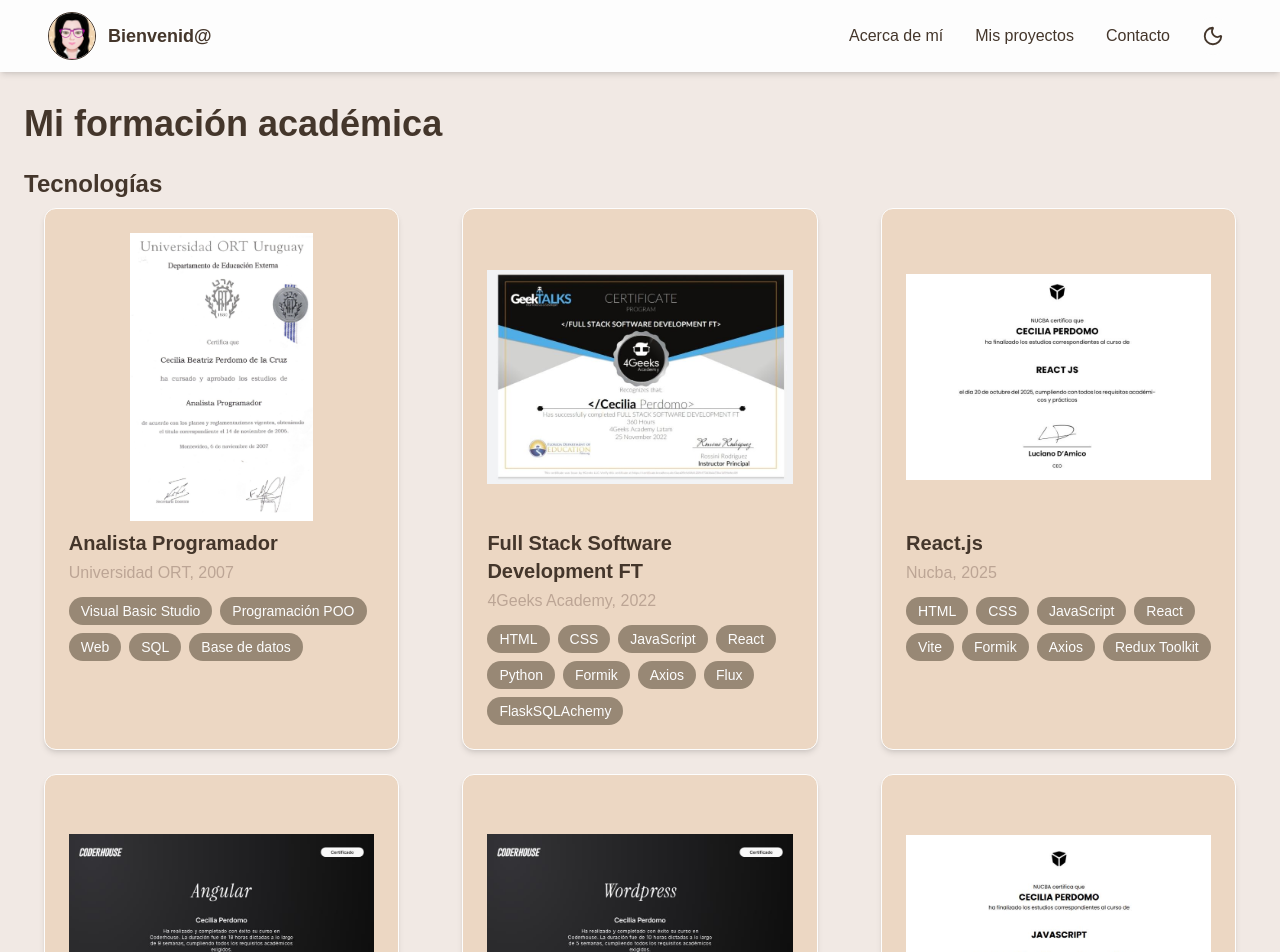
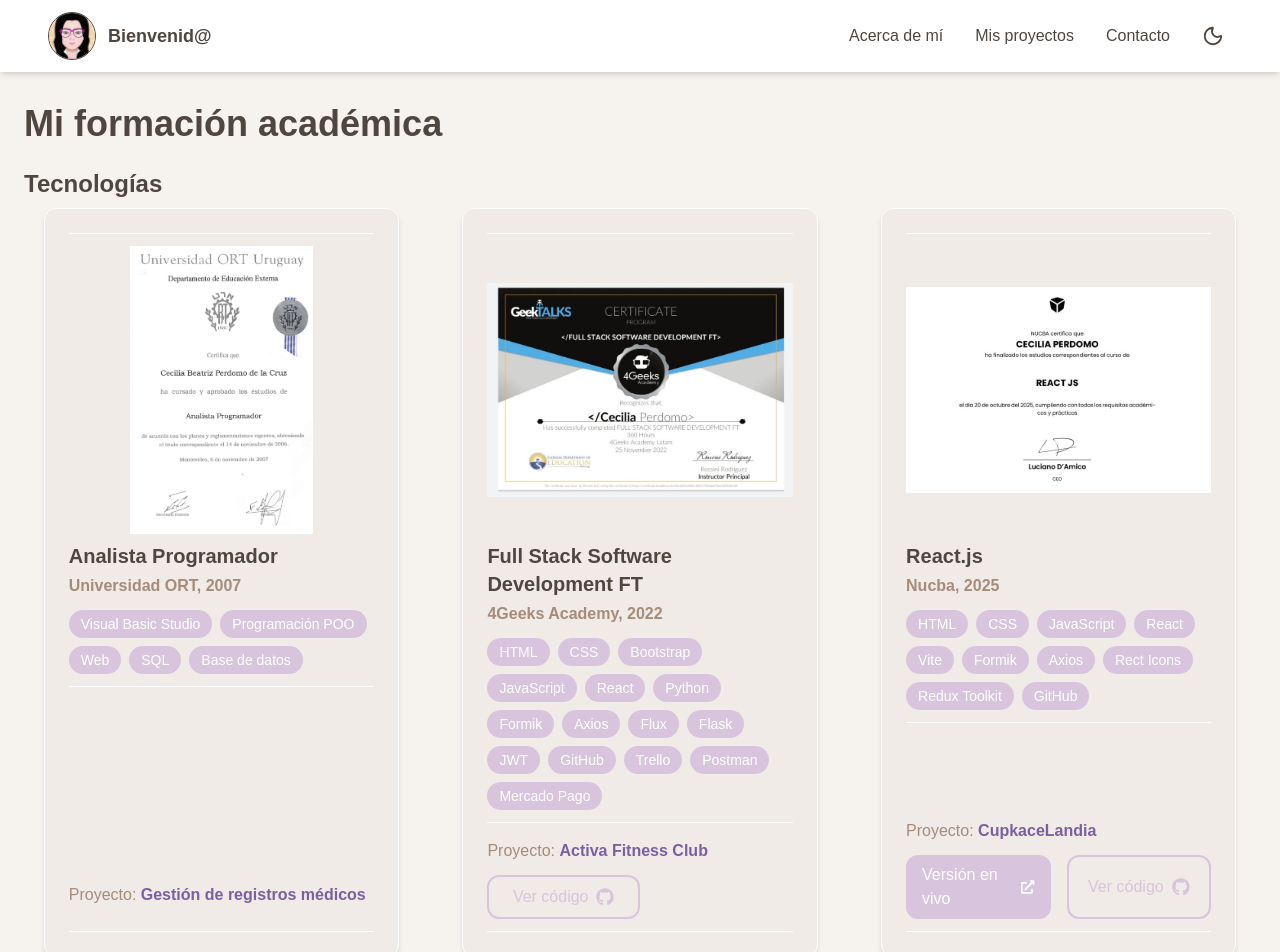
Before and after one commit to CeciliaBPerdomo/portfolio_cecilia, a React (Vite) app: page /estudios in a window 1280 px wide. Shown: the top 952 px of the page. Built offline with nearby package versions, Linux system fonts and the light colour scheme.

Commit message:
Estudios y paleta de colores

```diff
--- a/src/componentes/AcercaDeMi/Acerca.jsx
+++ b/src/componentes/AcercaDeMi/Acerca.jsx
@@ -6,7 +6,7 @@
   return (
     <section
       id="about"
-      className="w-full flex justify-center items-center py-20 bg-[var(--color-background)]"
+      className="w-full flex justify-center items-center py-20 bg-[var(--color-secondary-background)]"
     >
       {/* Contenedor principal */}
       <motion.div
--- a/src/componentes/Estudios/MiCV.jsx
+++ b/src/componentes/Estudios/MiCV.jsx
@@ -1,7 +1,7 @@
 import React from 'react'
 import data from "../../data/cv.json"
 import { motion } from "framer-motion";
-
+import { FaExternalLinkAlt, FaGithub } from "react-icons/fa";
 
 const MiCV = () => {
 
@@ -12,7 +12,8 @@
                 {items.map((item, idx) => (
                     <motion.li
                         key={idx}
-                        className="w-full md:w-[90%] bg-[var(--bloques)] p-6 rounded-xl shadow-md border border-[var(--espacio-blanco)] text-[var(--color-encabezados)]"
+                        className="w-full md:w-[90%] bg-[var(--bloques)] p-6 rounded-xl shadow-md border border-[var(--espacio-blanco)] text-[var(--color-encabezados)] flex flex-col"
+
                         whileHover={{
                             scale: 1.02,
                             y: -4,
@@ -21,23 +22,25 @@
                         transition={{ type: "spring", stiffness: 200, damping: 15 }}
                     >
 
+                        <hr className='mb-3 border-t border-[var(--espacio-blanco)]' />
+
                         {/* Imagen arriba */}
                         {item.certificado && (
-                            <div className="w-full h-72 rounded-lg overflow-hidden flex items-center justify-center">
+                            <div className="w-full h-72 overflow-hidden flex items-center justify-center">
                                 <img
                                     src={item.certificado}
                                     alt={`Certificado de ${item.titulo}`}
-                                    className="w-full h-full object-contain"
+                                    className="w-full h-full object-contain rounded-2xl"
                                 />
                             </div>
                         )}
 
-                        {/* Texto abajo */}
+                        {/* Texto */}
                         <h3 className="text-xl font-semibold mb-1 mt-2">
                             {item.titulo}
                         </h3>
 
-                        <p className="text-base text-[var(--color-destacado-marronsuave)] mb-3">
+                        <p className="text-base text-[var(--color-destacado-marronsuave)] mb-3 font-bold">
                             {item.institucion}, {item.periodo}
                         </p>
 
@@ -75,9 +78,53 @@
                             ))}
                         </motion.div>
 
+                        <hr className='mt-3 border-t border-[var(--espacio-blanco)]' />
+
+                        {/* Proyecto */}
+                        {item.proyecto && (
+                            <div className="mt-auto pt-4">
+                                <p className="text-base text-[var(--color-destacado-marronsuave)] mb-3">
+                                    Proyecto: <span className='text-[var(--color-acento)] font-bold'>{item.proyecto}</span>
+                                </p>
+
+                                {/* Botones */}
+                                <motion.div
+                                    className="flex gap-4 mt-3"
+                                    initial={{ opacity: 0, y: 10 }}
+                                    animate={{ opacity: 1, y: 0 }}
+                                    transition={{ duration: 0.35, ease: "easeOut" }}
+                                >
+                                    {item.liveVersion && item.liveVersion.trim() !== "" && (
+                                        <a
+                                            href={item.liveVersion}
+                                            target="_blank"
+                                            rel="noopener noreferrer"
+                                            className="flex items-center justify-center gap-2 px-4 py-2 rounded-xl bg-[var(--botones)] text-[var(--espacio-blanco)] hover:bg-[var(--color-acento)] transition w-1/2"
+                                        >
+                                            Versión en vivo <FaExternalLinkAlt size={16} />
+                                        </a>
+                                    )}
+
+                                    {item.github && item.github.trim() !== "" && (
+                                        <a
+                                            href={item.github}
+                                            target="_blank"
+                                            rel="noopener noreferrer"
+                                            className="flex items-center justify-center gap-2 px-4 py-2 rounded-xl border-2 border-[var(--botones)] text-[var(--botones)] hover:bg-[var(--color-acento)] hover:text-[var(--espacio-blanco)] transition w-1/2"
+                                        >
+                                            Ver código <FaGithub size={18} />
+                                        </a>
+                                    )}
+                                </motion.div>
+                            </div>
+                        )}
+
+                        {/* HR final solo si NO hay proyecto */}
+                        {item.proyecto && (
+                            <hr className="mt-3 border-t border-[var(--espacio-blanco)]" />
+                        )}
+
                     </motion.li>
-
-
                 ))}
             </ul>
         </div>
@@ -93,7 +140,7 @@
             <h2 className="text-2xl font-semibold mt-4 mb-2">Metodologías</h2>
             {renderItems(data.metodologias)}
 
-             <h2 className="text-2xl font-semibold mt-4 mb-2">UX / UI</h2>
+            <h2 className="text-2xl font-semibold mt-4 mb-2">UX / UI</h2>
             {renderItems(data.ux)}
 
             <h2 className="text-2xl font-semibold mt-8 mb-2">Marketing</h2>
--- a/src/data/cv.json
+++ b/src/data/cv.json
@@ -4,99 +4,253 @@
       "institucion": "Universidad ORT",
       "titulo": "Analista Programador",
       "periodo": "2007",
-      "habilidades": ["Visual Basic Studio", "Programación POO", "Web", "SQL", "Base de datos"],
-      "certificado": "/certificados/analista.png"
+      "habilidades": [
+        "Visual Basic Studio",
+        "Programación POO",
+        "Web",
+        "SQL",
+        "Base de datos"
+      ],
+      "certificado": "/certificados/analista.png",
+      "proyecto": "Gestión de registros médicos",
+      "github": "",
+      "liveVersion": ""
     },
     {
       "institucion": "4Geeks Academy",
       "titulo": "Full Stack Software Development FT",
       "periodo": "2022",
-      "habilidades": ["HTML", "CSS", "JavaScript", "React", "Python", "Formik", "Axios", "Flux", "FlaskSQLAchemy"],
-      "certificado": "/certificados/full.jpg"
+      "habilidades": [
+        "HTML",
+        "CSS",
+        "Bootstrap",
+        "JavaScript",
+        "React",
+        "Python",
+        "Formik",
+        "Axios",
+        "Flux",
+        "Flask",
+        "JWT",
+        "GitHub",
+        "Trello",
+        "Postman",
+        "Mercado Pago"
+      ],
+      "certificado": "/certificados/full.jpg",
+      "proyecto": "Activa Fitness Club",
+      "github": "https://github.com/CeciliaBPerdomo/ActivaFitnessClub",
+      "liveVersion": ""
     },
     {
       "institucion": "Nucba",
       "titulo": "React.js",
       "periodo": "2025",
-      "habilidades": ["HTML", "CSS", "JavaScript", "React", "Vite", "Formik", "Axios", "Redux Toolkit"],
-      "certificado": "/certificados/reactjs.jpg"
+      "habilidades": [
+        "HTML",
+        "CSS",
+        "JavaScript",
+        "React",
+        "Vite",
+        "Formik",
+        "Axios",
+        "Rect Icons",
+        "Redux Toolkit",
+        "GitHub"
+      ],
+      "certificado": "/certificados/reactjs.jpg",
+      "proyecto": "CupkaceLandia",
+      "github": "https://github.com/CeciliaBPerdomo/Proyecto-Integrador-React-Cupcakes",
+      "liveVersion": "https://proyecto-integrador-react-cupcakes.vercel.app/"
     },
     {
       "institucion": "CoderHouse",
       "titulo": "Angular",
       "periodo": "2025",
-      "habilidades": ["HTML", "CSS", "TypeScript", "Angular", "Bootstrap"],
-      "certificado": "/certificados/angular.jpg"
+      "habilidades": [
+        "HTML",
+        "CSS",
+        "TypeScript",
+        "Angular",
+        "Bootstrap",
+        "Material UI",
+        "NgRx",
+        "Jasmine",
+        "Karma",
+        "GitHub"
+      ],
+      "certificado": "/certificados/angular.jpg",
+      "proyecto": "Gestión de Cursos",
+      "github": "https://github.com/CeciliaBPerdomo/ProyectoFinal-GestionCursos",
+      "liveVersion": ""
     },
     {
       "institucion": "CoderHouse",
       "titulo": "WordPress",
       "periodo": "2025",
-      "habilidades": ["WordPress", "CSS", "Elementor", "Widgets"],
-      "certificado": "/certificados/wordpress.jpg"
+      "habilidades": [
+        "WordPress",
+        "CSS",
+        "Elementor",
+        "Widgets",
+        "Mercado Pago"
+      ],
+      "certificado": "/certificados/wordpress.jpg",
+      "proyecto": "Bienestar consciente",
+      "github": "",
+      "liveVersion": ""
     },
     {
       "institucion": "Nucba",
       "titulo": "JavaScript",
       "periodo": "2025",
-      "habilidades": ["HTML", "CSS", "JavaScript"],
-      "certificado": "/certificados/js.jpg"
+      "habilidades": [
+        "HTML",
+        "CSS",
+        "JavaScript",
+        "GitHub"
+      ],
+      "certificado": "/certificados/js.jpg",
+      "proyecto": "ÑamBurgers",
+      "github": "https://github.com/CeciliaBPerdomo/PF2-NamBurgers",
+      "liveVersion": "https://pf-2-nam-burgers.vercel.app/"
     },
     {
       "institucion": "CoderHouse",
       "titulo": "Python Django",
       "periodo": "2025",
-      "habilidades": ["HTML", "CSS", "Bootstrap", "Pyhton", "Django"],
-      "certificado": "/certificados/django.jpg"
+      "habilidades": [
+        "HTML",
+        "CSS",
+        "Bootstrap",
+        "Pyhton",
+        "Django",
+        "GitHub"
+      ],
+      "certificado": "/certificados/django.jpg",
+      "proyecto": "Blog de libros",
+      "github": "https://github.com/CeciliaBPerdomo/BlogLibros",
+      "liveVersion": ""
     },
     {
       "institucion": "Nucba",
       "titulo": "Diseño web",
       "periodo": "2024",
-      "habilidades": ["HTML", "CSS"],
-      "certificado": "/certificados/web.jpg"
+      "habilidades": [
+        "HTML",
+        "CSS",
+        "GitHub"
+      ],
+      "certificado": "/certificados/web.jpg",
+      "proyecto": "Pizza Conmigo",
+      "github": "https://github.com/CeciliaBPerdomo/PF1-PizzaConmigo",
+      "liveVersion": "https://pf-1-pizza-conmigo.vercel.app/"
     },
     {
       "institucion": "CoderHouse",
       "titulo": "Cloud Computing",
       "periodo": "2024",
-      "habilidades": ["AWS", "Cloud Computing"],
-      "certificado": "/certificados/aws.jpg"
+      "habilidades": [
+        "AWS",
+        "Cloud Computing"
+      ],
+      "certificado": "/certificados/aws.jpg",
+      "proyecto": "",
+      "github": "",
+      "liveVersion": ""
     },
     {
       "institucion": "CoderHouse",
       "titulo": "Desarrollo de aplicaciones",
       "periodo": "2024",
-      "habilidades": ["HTML", "CSS", "React Native", "Redux", "Firebase", "Google Auth"],
-      "certificado": "/certificados/native.jpg"
+      "habilidades": [
+        "HTML",
+        "CSS",
+        "TailwindCSS",
+        "React Native",
+        "Redux",
+        "Firebase",
+        "Google Auth",
+        "GitHub"
+      ],
+      "certificado": "/certificados/native.jpg",
+      "proyecto": "Librería: mis libritos",
+      "github": "https://github.com/CeciliaBPerdomo/18.ReactNative.ProyectoFinal",
+      "liveVersion": ""
     },
     {
       "institucion": "CoderHouse",
       "titulo": "Next.js",
       "periodo": "2024",
-      "habilidades": ["HTML", "CSS", "TailwindCSS", "Next.js", "Firebase", "Google Auth", "Redux"],
-      "certificado": "/certificados/next.jpg"
+      "habilidades": [
+        "HTML",
+        "CSS",
+        "TailwindCSS",
+        "JavaScript",
+        "Next.js",
+        "Firebase",
+        "Google Auth",
+        "Redux",
+        "GitHub"
+      ],
+      "certificado": "/certificados/next.jpg",
+      "proyecto": "Electrodomésticos Capellari",
+      "github": "https://github.com/CeciliaBPerdomo/MicroDesafios-Nextjs",
+      "liveVersion": ""
     },
     {
       "institucion": "Plataforma 5",
       "titulo": "Curso introductorio de Programación",
       "periodo": "2022",
-      "habilidades": ["HTML", "CSS", "JavaScript"],
-      "certificado": "/certificados/introjs.jpg"
+      "habilidades": [
+        "HTML",
+        "CSS",
+        "JavaScript",
+        "GitHub"
+      ],
+      "certificado": "/certificados/introjs.jpg",
+      "proyecto": "",
+      "github": "",
+      "liveVersion": ""
     },
     {
       "institucion": "CoderHouse",
       "titulo": "Programación Backend",
       "periodo": "2022",
-      "habilidades": ["HTML", "CSS", "JavaScript", "Node.js", "Docker"],
-      "certificado": "/certificados/backend.jpg"
+      "habilidades": [
+        "HTML",
+        "CSS",
+        "Bootstrap",
+        "JavaScript",
+        "Node.js",
+        "Mongoose",
+        "MongoDB",
+        "Socket",
+        "Docker",
+        "GitHub",
+        "Postman"
+      ],
+      "certificado": "/certificados/backend.jpg",
+      "proyecto": "Peliculas",
+      "github": "https://github.com/CeciliaBPerdomo/Ecommerce-ProyectoFinal",
+      "liveVersion": ""
     },
     {
       "institucion": "Taller de informática",
       "titulo": "Programación JavaScript",
       "periodo": "2021",
-      "habilidades": ["HTML", "CSS", "JavaScript"],
-      "certificado": "/certificados/jstaller.jpg"
+      "habilidades": [
+        "HTML",
+        "CSS",
+        "Angular",
+        "Bootstrap",
+        "TypeScript",
+        "GitHub"
+      ],
+      "certificado": "/certificados/jstaller.jpg",
+      "proyecto": "Gestión de Farmacia",
+      "github": "https://github.com/CeciliaBPerdomo/FarmaciaCP",
+      "liveVersion": ""
     }
   ],
   "marketing": [
@@ -104,42 +258,73 @@
       "institucion": "CoderHouse",
       "titulo": "Growth Marketing",
       "periodo": "2025",
-      "habilidades": ["Meta Ads", "Google Ads", "Marketing digital", "StoryTelling"],
-      "certificado": "/certificados/GrowthMarketing.png"
+      "habilidades": [
+        "Meta Ads",
+        "Google Ads",
+        "Marketing digital",
+        "StoryTelling"
+      ],
+      "certificado": "/certificados/GrowthMarketing.png",
+      "proyecto": "",
+      "github": "",
+      "liveVersion": ""
     },
     {
       "institucion": "CoderHouse",
       "titulo": "Publicidad en Redes Avanzado",
       "periodo": "2025",
-      "habilidades": ["Meta Ads", "Google Ads", "Marketing digital"],
-      "certificado": "/certificados/publicidadredes.jpg"
+      "habilidades": [
+        "Meta Ads",
+        "Google Ads",
+        "Marketing digital"
+      ],
+      "certificado": "/certificados/publicidadredes.jpg",
+      "proyecto": "",
+      "github": "",
+      "liveVersion": ""
     },
     {
       "institucion": "Skillshop de Google",
       "titulo": "Publicidad en Display de Google Ads",
       "periodo": "2025",
-      "habilidades": ["Meta Ads", "Google Ads"],
+      "habilidades": [
+        "Meta Ads",
+        "Google Ads"
+      ],
       "certificado": "/certificados/display.jpg"
     },
     {
       "institucion": "Skillshop de Google",
       "titulo": "Publicidad en Búsqueda de Google Ads",
       "periodo": "2025",
-      "habilidades": ["Meta Ads", "Google Ads"],
+      "habilidades": [
+        "Meta Ads",
+        "Google Ads"
+      ],
       "certificado": "/certificados/busqueda.jpg"
     },
     {
       "institucion": "CoderHouse",
       "titulo": "Marketing Digital",
       "periodo": "2025",
-      "habilidades": ["Meta Ads", "Google Ads", "Marketing digital", "Community manager"],
-      "certificado": "/certificados/marketing.jpg"
+      "habilidades": [
+        "Meta Ads",
+        "Google Ads",
+        "Marketing digital",
+        "Community manager"
+      ],
+      "certificado": "/certificados/marketing.jpg",
+      "proyecto": "",
+      "github": "",
+      "liveVersion": ""
     },
     {
       "institucion": "Santander Open Academy",
       "titulo": "StoryTelling en el marketing digital",
       "periodo": "2024",
-      "habilidades": ["StoryTelling"],
+      "habilidades": [
+        "StoryTelling"
+      ],
       "certificado": "/certificados/story.jpg"
     }
   ],
@@ -148,28 +333,43 @@
       "institucion": "Santander Open Academy",
       "titulo": "Liderazgo",
       "periodo": "2024",
-      "habilidades": ["Liderazgo", "Trabajo en equipo"],
+      "habilidades": [
+        "Liderazgo",
+        "Trabajo en equipo"
+      ],
       "certificado": "/certificados/liderazgosant.jpg"
     },
     {
       "institucion": "Bios Online",
       "titulo": "Scrum, Jira y Metodologías ágiles",
       "periodo": "2023",
-      "habilidades": ["Scrum", "Trabajo en equipo", "Metodologías ágiles", "Jira"],
+      "habilidades": [
+        "Scrum",
+        "Trabajo en equipo",
+        "Metodologías ágiles",
+        "Jira"
+      ],
       "certificado": "/certificados/jira.png"
     },
     {
       "institucion": "Scrum Foundation",
       "titulo": "Scrum Fundamentals",
       "periodo": "2023",
-      "habilidades": ["Scrum", "Trabajo en equipo", "Metodologías ágiles"],
+      "habilidades": [
+        "Scrum",
+        "Trabajo en equipo",
+        "Metodologías ágiles"
+      ],
       "certificado": "/certificados/scrum.jpg"
     },
     {
       "institucion": "Bios Online",
       "titulo": "Liderazgo para principiantes",
       "periodo": "2023",
-      "habilidades": ["Liderazgo", "Trabajo en equipo"],
+      "habilidades": [
+        "Liderazgo",
+        "Trabajo en equipo"
+      ],
       "certificado": "/certificados/liderazgo.png"
     }
   ],
@@ -178,14 +378,22 @@
       "institucion": "Open Bootcamp",
       "titulo": "UX/UI",
       "periodo": "2023",
-      "habilidades": ["UX", "UI", "Figma"],
+      "habilidades": [
+        "UX",
+        "UI",
+        "Figma"
+      ],
       "certificado": "/certificados/uxui.jpg"
     },
     {
       "institucion": "Domestika",
       "titulo": "Diseño de interfaces web y aplicaciones",
       "periodo": "2021",
-      "habilidades": ["UX", "UI", "Figma"],
+      "habilidades": [
+        "UX",
+        "UI",
+        "Figma"
+      ],
       "certificado": "/certificados/interfaces.png"
     }
   ]
--- a/src/styles/temas.js
+++ b/src/styles/temas.js
@@ -1,27 +1,33 @@
+
+
 export const themeColors = {
     light: {
-        '--color-background': '#f1e9e4',                // rosa beige claro (fondo suave)
-        '--color-secondary-background': '#c0c0b8',      // gris cálido (fondos secundarios)
-        '--color-encabezados': '#44362b',               // marrón oscuro (texto o encabezados)
-        '--bloques': '#ecd7c3',                         // durazno claro (bloques destacados)
-        '--espacio-blanco': '#fdfdfd',                  // blanco puro (espacios de respiración)
-        '--botones': '#988875',                         // marrón arena (botones, detalles, acentos)
-        '--color-acento': '#c67b5c',                    // terracota cálido para hovers/enlaces
-        '--color-destacado-durazno': '#e9cbb2',
-        '--color-destacado-arena': '#ddd3ca',
-        '--color-destacado-marronsuave': '#bca595',
+        '--color-background': '#f6f2ee',
+        '--color-secondary-background': '#e8e3df',
+        '--color-encabezados': '#4e463f',
+        '--bloques': '#f0ebe7',
+        '--espacio-blanco': '#ffffff',
+
+        /* Aesthetic lavanda-rosé */
+        '--botones': '#d8c5dd',                 // lila pastel suave (botón base)
+        '--color-acento': '#7b5fa1',            // rosado-lila cálido para hover
+        '--color-destacado-durazno': '#e8cfc1',
+        '--color-destacado-arena': '#ddd5cd',
+        '--color-destacado-marronsuave': '#a48c7b',
     },
 
     dark: {
-        '--color-background': '#2b2520',                // marrón oscuro grisáceo (fondo principal)
-        '--color-secondary-background': '#3b332e',      // un tono arriba para secciones secundarias
-        '--color-encabezados': '#f1e9e4',               // texto principal claro
-        '--bloques': '#5c4c42',                         // bloques destacados en tono café suave
-        '--espacio-blanco': '#000000',                  // texto o áreas claras (no blanco puro)
-        '--botones': '#b19a84',                         // botones cálidos que contrastan sin romper
-        '--color-acento': '#d99873',                    // terracota más claro (hover o enlaces)
-        '--color-destacado-durazno': '#715445',         // durazno oscuro desaturado
-        '--color-destacado-arena': '#6b5c52',           // arena tostada
-        '--color-destacado-marronsuave': '#8a7365',     // marrón medio suave
+        '--color-background': '#2f2a26',
+        '--color-secondary-background': '#3a3430',
+        '--color-encabezados': '#f6f2ee',
+        '--bloques': '#534b45',
+        '--espacio-blanco': '#000',
+
+        /* Versión nocturna del rosa-lila */
+        '--botones': '#b99fc2',                 // lila pastel oscuro
+        '--color-acento': '#d5aacd',            // hover con rosado-lila suave
+        '--color-destacado-durazno': '#8a6e5f',
+        '--color-destacado-arena': '#7c6d63',
+        '--color-destacado-marronsuave': '#9b8575',
     },
 }
```
